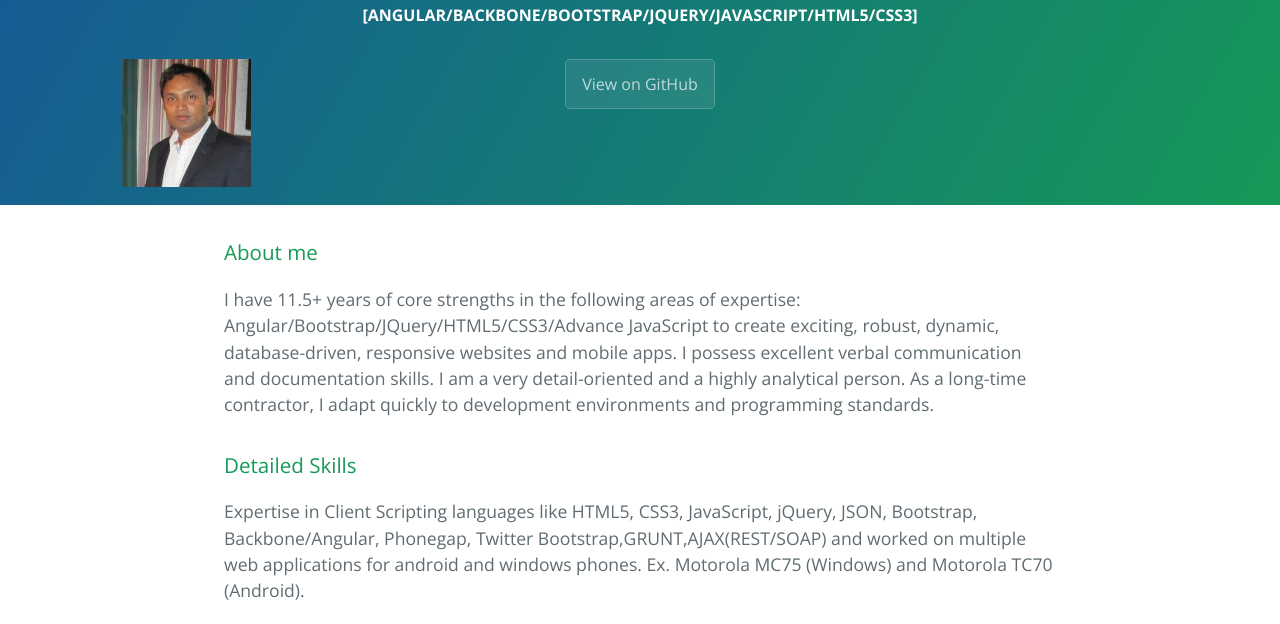
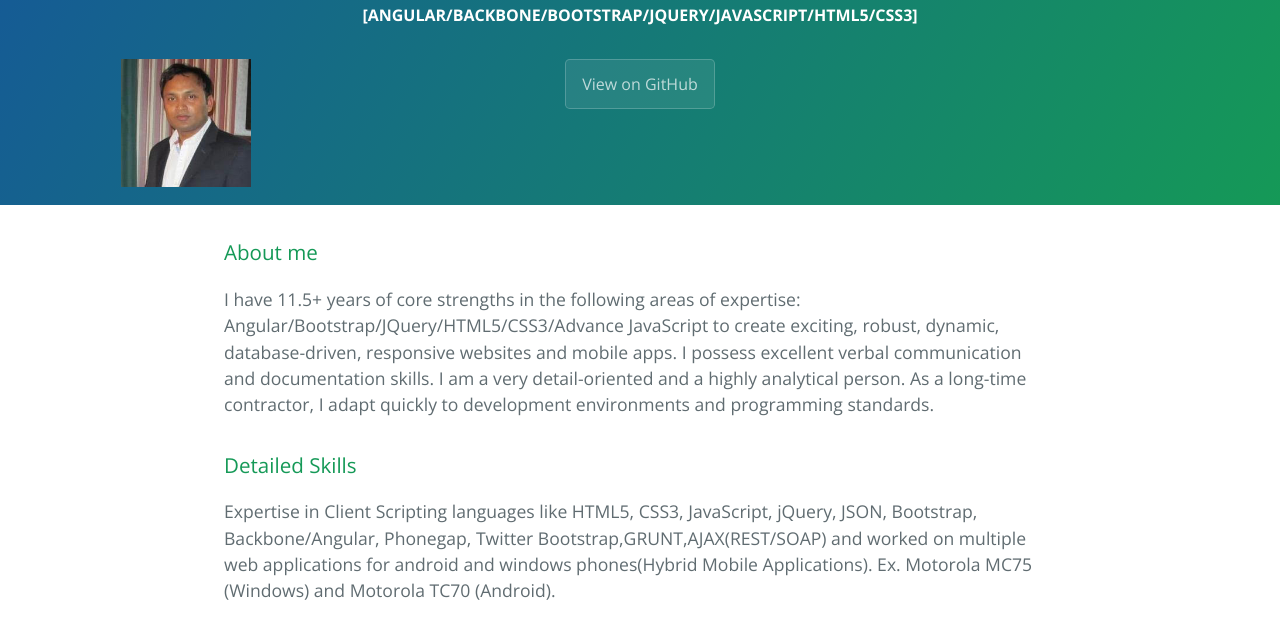
Before and after one commit to brijeshbala82/AngularJS, a plain HTML site: page index.html in a window 1280 px wide. Shown: the part 176-800 px from the top of the page. Drawn offline with nearby package versions, Linux system fonts and the light colour scheme.

Commit message:
Added files via upload

```diff
--- a/index.html
+++ b/index.html
@@ -2,7 +2,7 @@
 <html lang="en-us">
   <head>
     <meta charset="UTF-8">
-    <title>Angularjs by brijeshbala82</title>
+    <title>ngBrijesh by brijeshbala82</title>
     <meta name="viewport" content="width=device-width, initial-scale=1">
     <link rel="stylesheet" type="text/css" href="stylesheets/normalize.css" media="screen">
     <link href='https://fonts.googleapis.com/css?family=Open+Sans:400,700' rel='stylesheet' type='text/css'>
@@ -36,7 +36,7 @@
 <h3>
 <a id="designer-templates" class="anchor" href="#designer-templates" aria-hidden="true"><span aria-hidden="true" class="octicon octicon-link"></span></a>Detailed Skills</h3>
 
-<p>Expertise in Client Scripting languages like HTML5, CSS3, JavaScript, jQuery, JSON, Bootstrap, Backbone/Angular, Phonegap, Twitter Bootstrap,GRUNT,AJAX(REST/SOAP) and worked on multiple web applications for android and windows phones. Ex. Motorola MC75 (Windows) and Motorola TC70 (Android).
+<p>Expertise in Client Scripting languages like HTML5, CSS3, JavaScript, jQuery, JSON, Bootstrap, Backbone/Angular, Phonegap, Twitter Bootstrap,GRUNT,AJAX(REST/SOAP) and worked on multiple web applications for android and windows phones(Hybrid Mobile Applications). Ex. Motorola MC75 (Windows) and Motorola TC70 (Android).
 </p>
 
 <h3>
```
